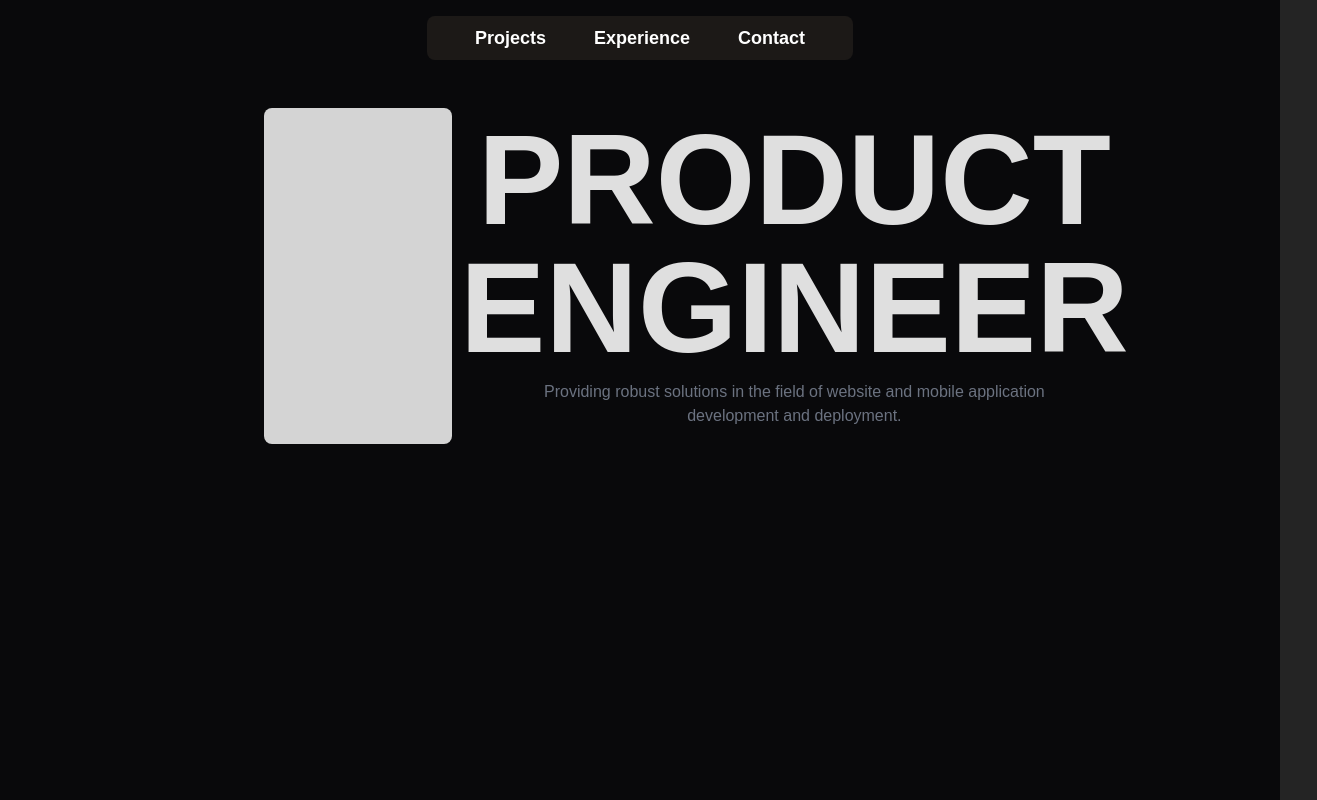
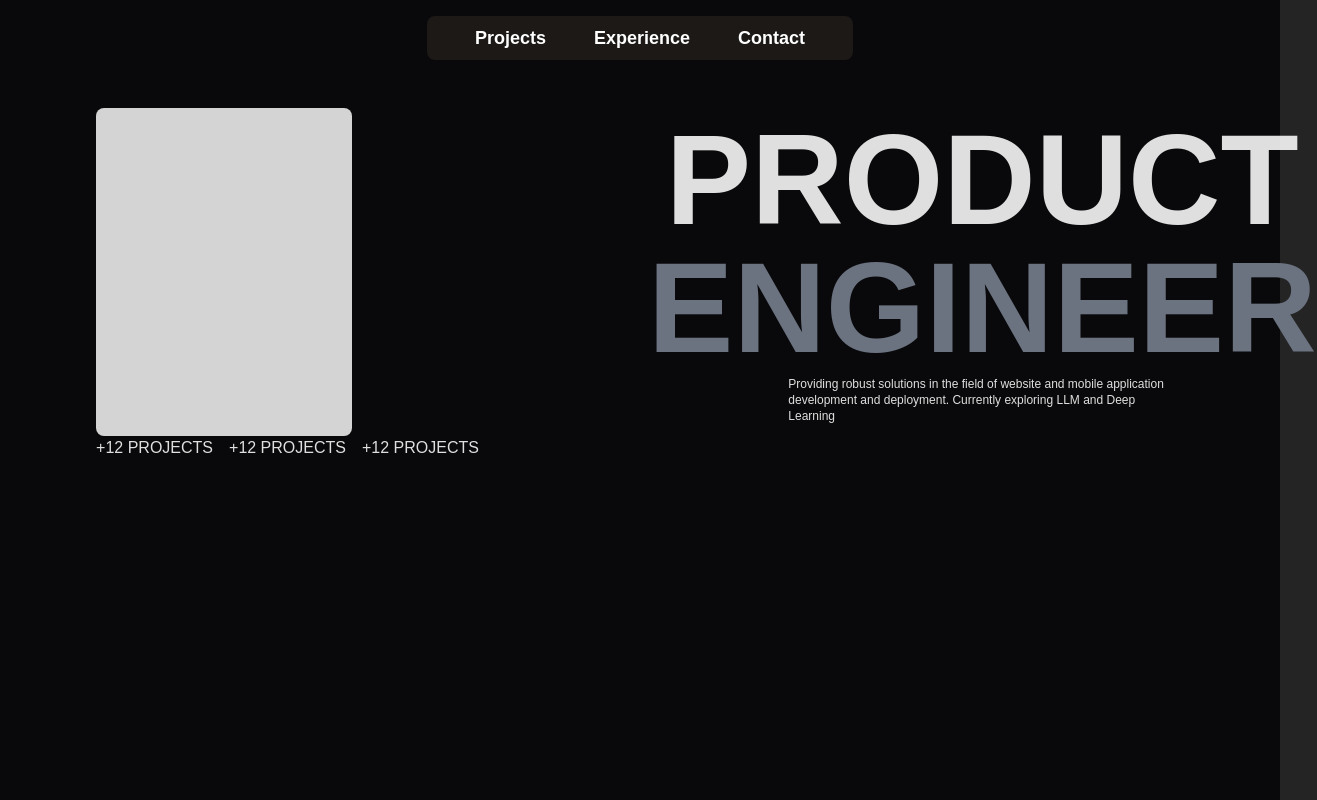
Before and after one commit to antonnprince/Portfolio, a React (Vite) app: page / in a window 1280 px wide. Shown: the whole page, 1317 px wide, since content can reach past the window. Built offline with nearby package versions, Linux system fonts and the light colour scheme; a web font is replaced by a local one.

Commit message:
hero done

```diff
--- a/src/App.jsx
+++ b/src/App.jsx
@@ -1,9 +1,8 @@
 import React from 'react'
 import Nav from './Nav'
 import Hero from './Hero'
-import { useState } from 'react'
-import loader from "../public/loader.svg"
-
+import Summary from './Summary'
+import "./index.css"
 
 function App() {
 
@@ -15,6 +14,7 @@ const showContent = false
     >
       <Nav/>
      <Hero/>
+     <Summary />
    </div>
   )
 }
--- a/src/Hero.jsx
+++ b/src/Hero.jsx
@@ -3,29 +3,31 @@ import React from 'react'
 const Hero = () => {
   return (
     <div
-    className='flex flex-col md:flex-row w-full justify-between  mt-12'
+    className='flex flex-col md:flex-row w-full justify-between mt-12'
     >
         <div
-        className='bg-[#d4d4d4] w-full md:w-1/4 rounded-lg'
+        className='bg-[#d4d4d4] w-full relative mr-72 rounded-lg'
         >
-
+          {/* insert picture/avatar here */}
         </div>
 
-        <div className='flex flex-col flex-wrap w-full p-2 md:w-3/4 mx-auto'>
-          <h1 className='font-extrabold  text-5xl transition-all duration-300 ease-in-out md:text-7xl lg:text-9xl'>
+        <div className='flex flex-col flex-wrap relative w-full p-2 md:w-1/2 mx-auto'>
+
+          <h1 className='font-extrabold text-5xl transition-all duration-300 ease-in-out md:text-7xl lg:text-9xl'>
             PRODUCT
             <br />
+            <span className='text-[#6B7280]'>
             ENGINEER
-            </h1>
+            </span>
+          </h1>
 
           <p
-           className='text-[#6B7280] text-center mx-auto p-2'
+           className='text-left mx-auto p-1 w-3/4 text-xs md:text-md'
           >
             Providing robust solutions in the field of website and mobile application development and deployment.
+            Currently exploring LLM and Deep Learning
           </p>
         </div>
-
-
     </div>
   )
 }
--- a/src/Nav.jsx
+++ b/src/Nav.jsx
@@ -8,7 +8,7 @@ const Nav = () => {
   return (
 
     <div
-    className='bg-[#1C1917] w-fit mx-auto px-2 md:px-12 py-2 rounded-lg '
+    className='bg-[#1C1917]  w-fit mx-auto px-2 md:px-12 py-2 rounded-lg '
         >
             {/* someting */}
 
--- /dev/null
+++ b/src/Summary.jsx
@@ -0,0 +1,14 @@
+import React from 'react'
+
+const Summary = () => {
+  return (
+            <div className='flex flex-row space-x-4 text-center'>
+                <h1>+12 PROJECTS</h1>
+                <h1>+12 PROJECTS</h1>
+                <h1>+12 PROJECTS</h1>
+            </div>
+
+  )
+}
+
+export default Summary
```
